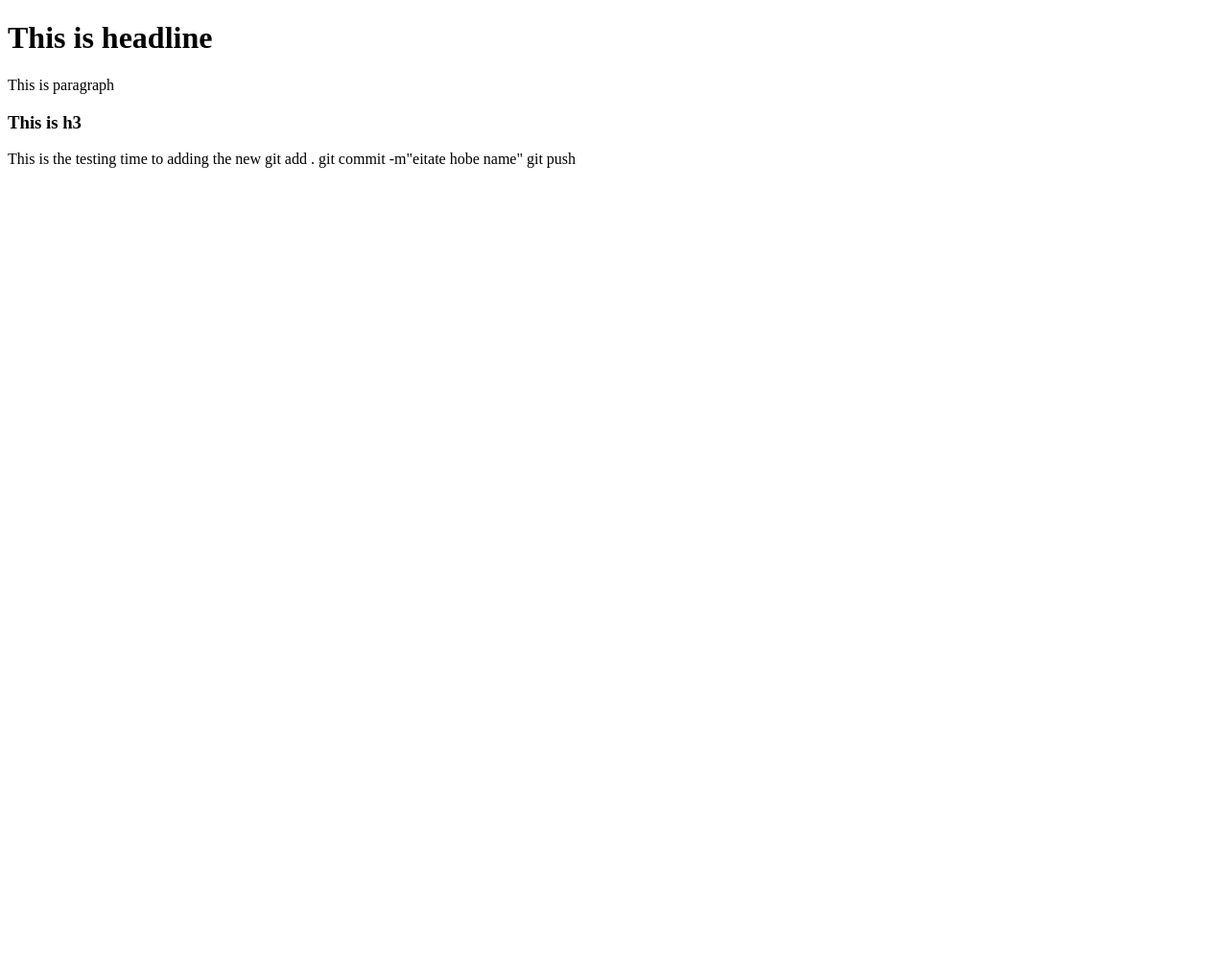
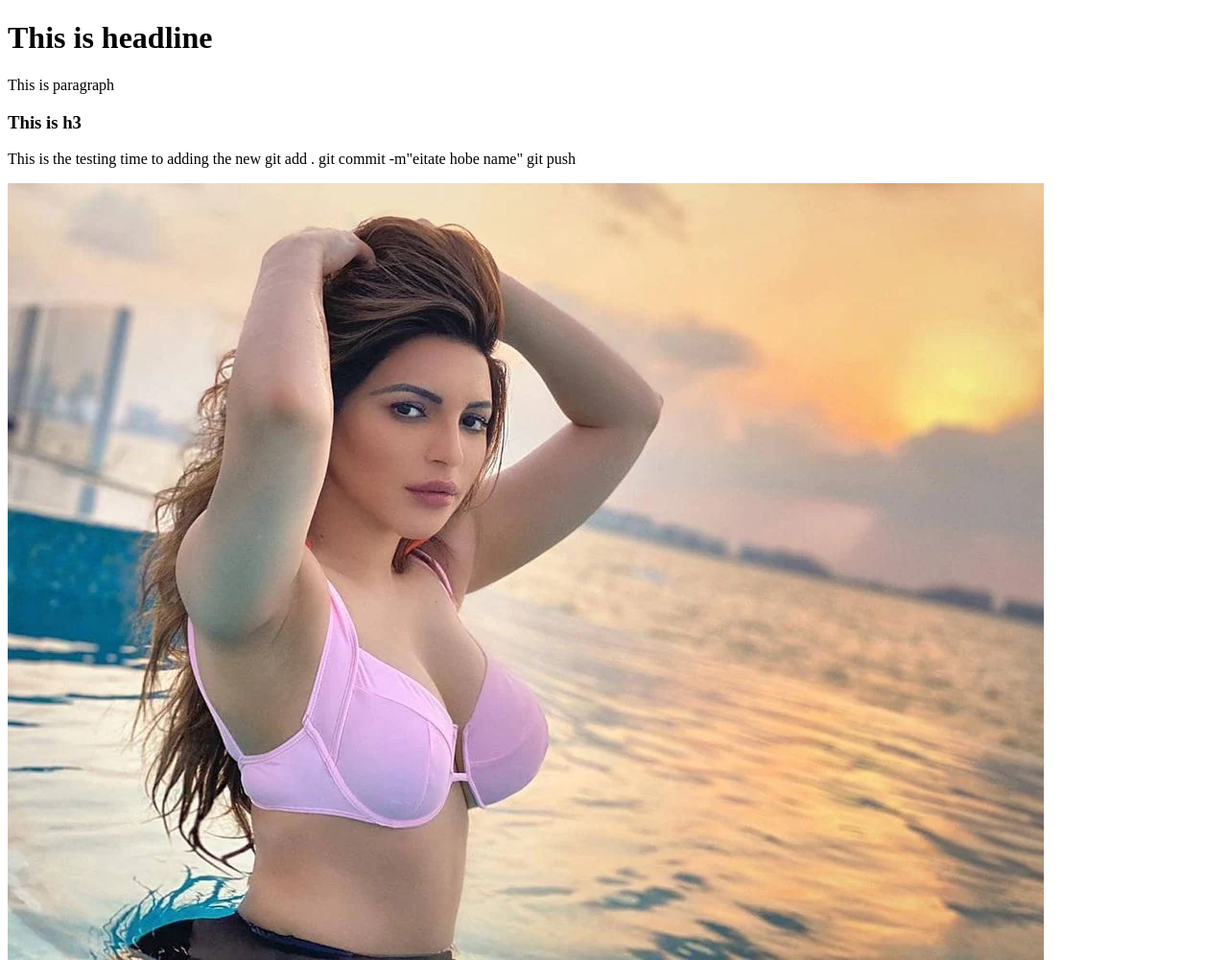
Before and after one commit to ahsanchowdhury/my-second-repo, a plain HTML site: page index.html in a window 1280 px wide. Shown: the whole page at 96% size. Before the commit the page ends 800 px from the top, so only its background shows below. Drawn offline with Linux system fonts and the light colour scheme.

Commit message:
rew repo

```diff
--- a/index.html
+++ b/index.html
@@ -11,5 +11,6 @@
     <p>This is paragraph</p>
     <h3> This is h3 </h3>
     <p> This is the testing time to adding the new git add . git commit -m"eitate hobe name" git push</p>
+    <img src="1615704233_125536451_387002205954580_927952683810790756_n.webp" alt="">
 </body>
 </html>
```
Also changed, not shown: 1615704233_125536451_387002205954580_927952683810790756_n.webp (added).
